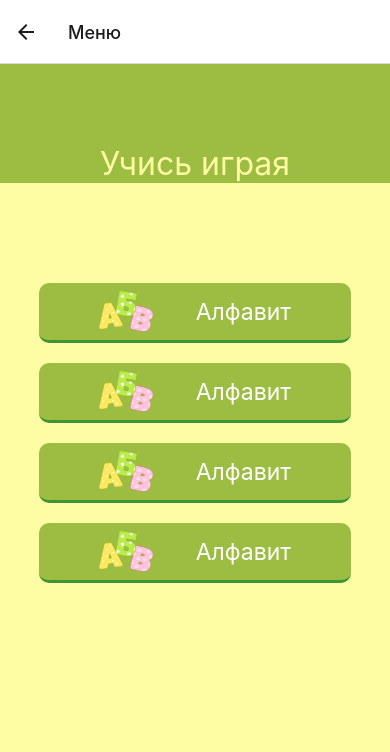
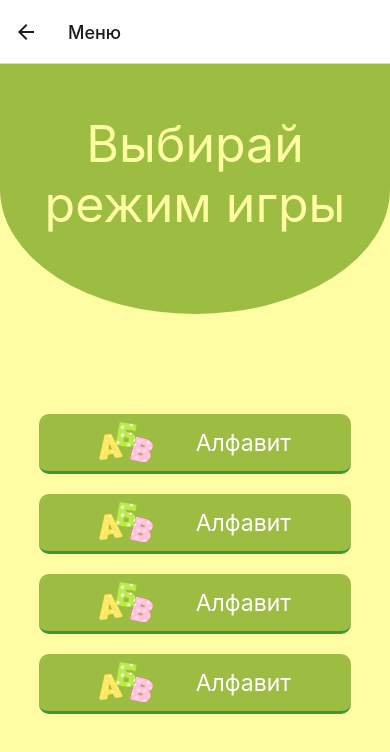
Before and after one commit to Nikolyovin/alphabet-UI, a React Native app: screen /Home in a window 390 px wide. Shown: the top 752 px of the page. Built offline with nearby package versions, Linux system fonts and the light colour scheme.

Commit message:
title update

```diff
--- a/src/components/Header.tsx
+++ b/src/components/Header.tsx
@@ -2,13 +2,17 @@ import { StyleSheet, Text, View } from 'react-native'
 import React from 'react'
 import { COLORS } from '../common/constants'
 
-const Header = () => {
+type PropsType = {
+    title: string
+}
+
+const Header: React.FC<PropsType> = ({ title }) => {
     return (
         <>
             <View style={styles.titleWrap}>
-                <Text style={styles.title}>Учись играя</Text>
+                <Text style={styles.title}>{title}</Text>
             </View>
-            {/* <View style={styles.titleCircle}></View> */}
+            {/*<View style={styles.titleCircle}></View> */}
         </>
     )
 }
@@ -17,25 +21,26 @@ export default Header
 
 const styles = StyleSheet.create({
     title: {
-        paddingTop: 80,
-        // paddingBottom: 10,
+        paddingTop: 50,
+        paddingBottom: 80,
         paddingHorizontal: 20,
-        fontSize: 32,
+        fontSize: 50,
         textAlign: 'center',
         color: COLORS.FON
     },
     titleWrap: {
         width: '100%',
-        backgroundColor: COLORS.MAIN
-        // borderBottomEndRadius: 75,
-        // borderBottomStartRadius: 75
+        backgroundColor: COLORS.MAIN,
+        borderBottomEndRadius: '50%',
+        borderBottomStartRadius: '50%'
+        //borderRadius: '100%'
     },
     titleCircle: {
         height: 50,
         width: '100%',
         backgroundColor: '#9cbd42',
-        borderBottomEndRadius: 50,
-        borderBottomStartRadius: 50
+        borderBottomEndRadius: 150,
+        borderBottomStartRadius: 150
         // borderRadius: 50 / 10
     }
 })
--- a/src/screens/HomeScreen.tsx
+++ b/src/screens/HomeScreen.tsx
@@ -8,7 +8,7 @@ import Layout from '../components/Layout'
 const HomeScreen = ({ navigation }: any) => {
     return (
         <View style={styles.wrap}>
-            <Header />
+            <Header title={'Выбирай режим игры'} />
             <View style={styles.list}>
                 <SectionGame navigation={navigation} />
                 <SectionGame navigation={navigation} />
--- a/src/screens/StartScreen.tsx
+++ b/src/screens/StartScreen.tsx
@@ -8,7 +8,7 @@ import { COLORS } from '../common/constants'
 const StartScreen = ({ navigation }: any) => {
     return (
         <View style={styles.wrap}>
-            <Header />
+            <Header title={'Учись играя'} />
             <Image style={styles.img} source={img} />
             <TouchableOpacity style={styles.button} onPress={() => navigation.navigate('Home')}>
                 <Text style={styles.textButton}>Старт</Text>
```
